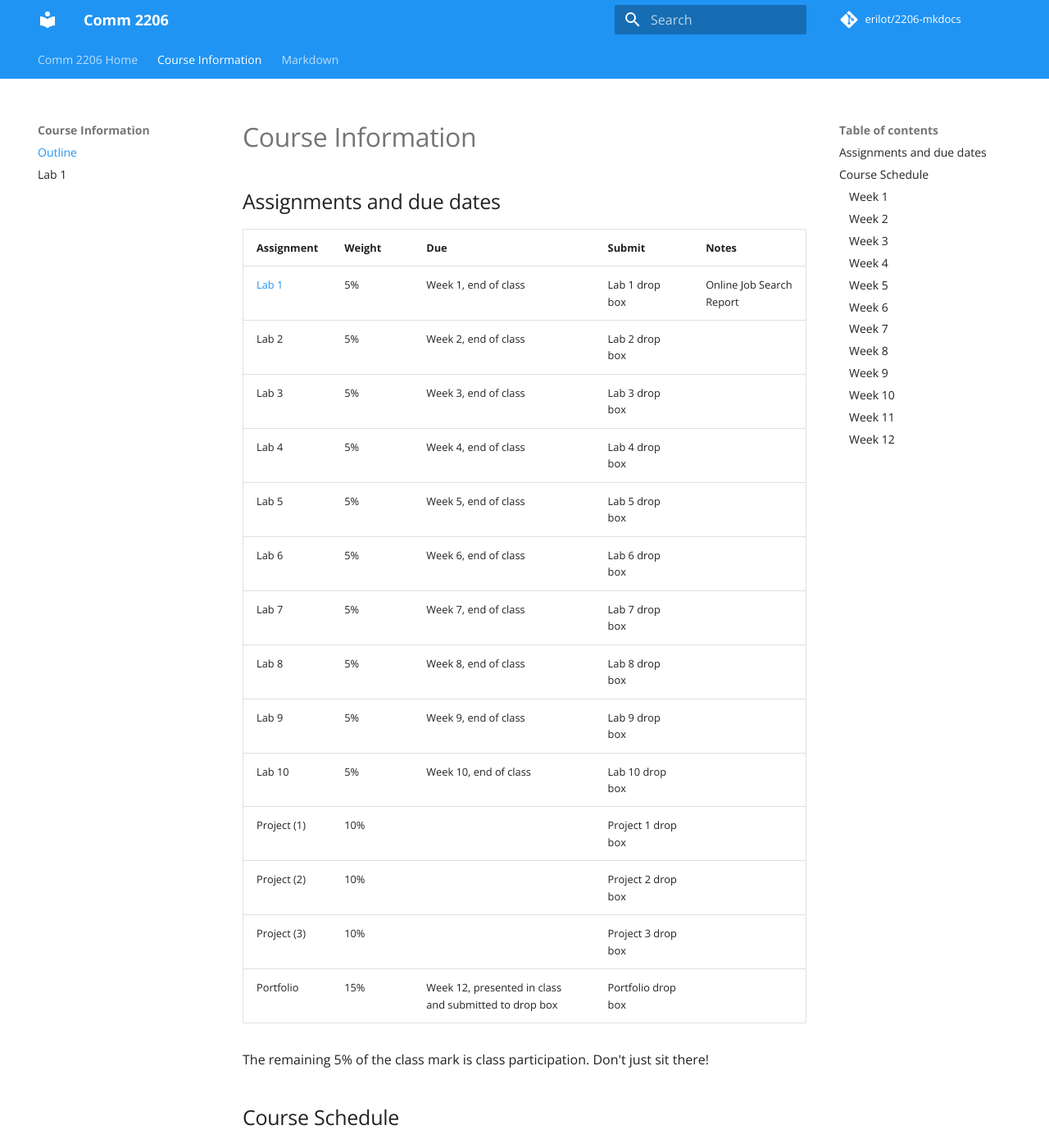
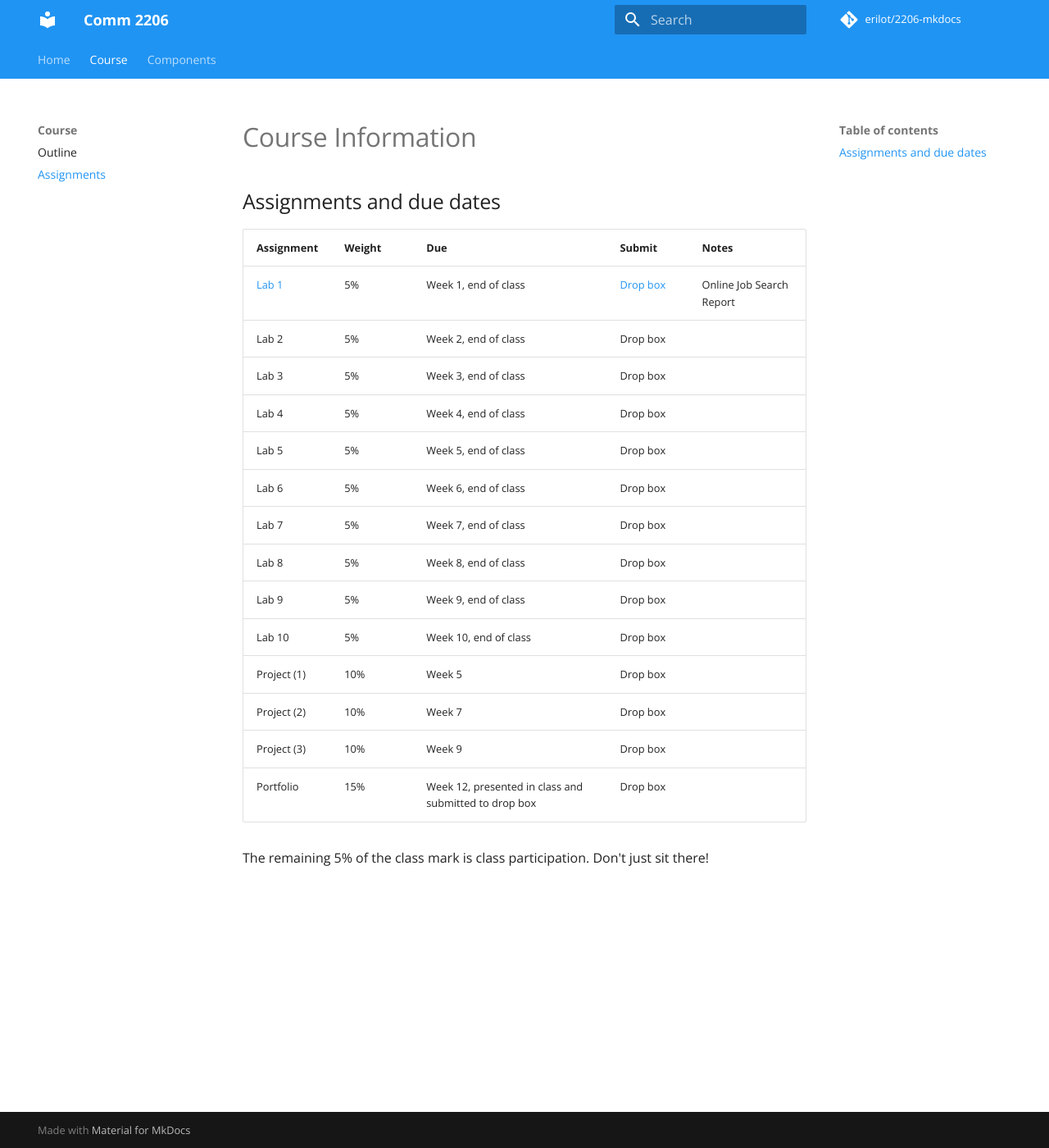
Before and after one commit to erilot/2206-mkdocs, an MkDocs documentation site: the page built from docs/course/assignments.md, in a window 1280 px wide and 1400 px high. Shown: the whole window at 82% size. Built offline with MkDocs 1.6.1 and Material for MkDocs 9.7.7, drawn with Linux system fonts in a browser that asks for light colours; comment, search, counter and statistics services are not loaded; old or Windows-style settings are respelled for this version of MkDocs; some of the changed text lies outside the part shown.

Commit message:
Week 1 update

```diff
--- a/docs/course/assignments.md
+++ b/docs/course/assignments.md
@@ -4,75 +4,19 @@
 
 | Assignment         | Weight | Due        |  Submit    | Notes        |
 |--------------------|--------|------------|------------|--------------|
-| [Lab 1](./lab1.md) | 5%    | Week 1, end of class | Lab 1 drop box | Online Job Search Report |
-| Lab 2              | 5%    | Week 2, end of class | Lab 2 drop box |  |
-| Lab 3              | 5%    | Week 3, end of class | Lab 3 drop box |  |
-| Lab 4              | 5%    | Week 4, end of class | Lab 4 drop box |  |
-| Lab 5              | 5%    | Week 5, end of class | Lab 5 drop box |  |
-| Lab 6              | 5%    | Week 6, end of class | Lab 6 drop box |  |
-| Lab 7              | 5%    | Week 7, end of class | Lab 7 drop box |  |
-| Lab 8              | 5%    | Week 8, end of class | Lab 8 drop box |  |
-| Lab 9              | 5%    | Week 9, end of class | Lab 9 drop box |  |
-| Lab 10             | 5%    | Week 10, end of class | Lab 10 drop box |  |
-| Project (1)     | 10%   |  | Project 1 drop box |  |
-| Project (2)     | 10%   |  | Project 2 drop box |  |
-| Project (3)     | 10%   |  | Project 3 drop box |  |
-| Portfolio          | 15%   | Week 12, presented in class and submitted to drop box | Portfolio drop box |  |
+| [Lab 1](./labs/lab1.md) | 5%    | Week 1, end of class | [Drop box](https://learn.bcit.ca/d2l/le/content/433975/viewContent/2829792/View) | Online Job Search Report |
+| Lab 2              | 5%    | Week 2, end of class | Drop box |  |
+| Lab 3              | 5%    | Week 3, end of class | Drop box |  |
+| Lab 4              | 5%    | Week 4, end of class | Drop box |  |
+| Lab 5              | 5%    | Week 5, end of class | Drop box |  |
+| Lab 6              | 5%    | Week 6, end of class | Drop box |  |
+| Lab 7              | 5%    | Week 7, end of class | Drop box |  |
+| Lab 8              | 5%    | Week 8, end of class | Drop box |  |
+| Lab 9              | 5%    | Week 9, end of class | Drop box |  |
+| Lab 10             | 5%    | Week 10, end of class | Drop box |  |
+| Project (1)     | 10%   | Week 5 | Drop box |  |
+| Project (2)     | 10%   | Week 7 | Drop box |  |
+| Project (3)     | 10%   | Week 9 | Drop box |  |
+| Portfolio       | 15%   | Week 12, presented in class and submitted to drop box | Drop box |  |
 
 The remaining 5% of the class mark is class participation. Don't just sit there!
-
-## Course Schedule
-
-This is a *very* rough outline; things will change based on how quickly we move through material and what questions come up as we go.
-
-### Week 1
-
-* Course: Introduction
-* Background: Cloud Documentation
-* Tools: Markdown
-
-### Week 2
-
-* Tools: Version Control (Git) I
-* Tools: MkDocs I
-
-### Week 3
-
-* Writing: Procedural Documentation
-
-### Week 4
-
-* Writing: Reference Documentation
-
-### Week 5
-
-* Writing: Schematic Documentation
-
-### Week 6
-
-* Tools: MkDocs II
-
-### Week 7
-
-* Industry: Documentation Process
-
-### Week 8
-
-* Industry: Agile Methodology
-
-### Week 9
-
-* Industry: Project Management Tools
-
-### Week 10
-
-* APIs I
-
-### Week 11
-
-* APIs II
-
-### Week 12
-
-* Review
-* Portfolio Presentation
--- a/mkdocs.yml
+++ b/mkdocs.yml
@@ -1,5 +1,8 @@
 site_name: Comm 2206
-theme: material
+theme:
+  name: material
+  feature:
+    tabs: true
 
 repo_name: 'erilot/2206-mkdocs'
 repo_url: 'https://github.com/erilot/2206-mkdocs'
@@ -15,34 +18,18 @@ extra:
   font:
     text: 'Open Sans'
     code: 'Source Code Pro'
-  feature:
-    tabs: true
+
 
 pages:
-  - "Comm 2206 Home" : index.md
-  - "Course Information":
-    - Outline: course/assignments.md
-    - Lab 1: course/lab1.md
-    # - Lab 2: course/lab2.md
-    # - Lab 3: course/lab3.md
-    # - Lab 4: course/lab4.md
-    # - Lab 5: course/lab5.md
-    # - Lab 6: course/lab6.md
-    # - Lab 7: course/lab7.md
-    # - Lab 8: course/lab8.md
-    # - Lab 9: course/lab9.md
-  - "Markdown":
-    # - Markdown : markdown/md-intro.md
-    - Reference : markdown/md-reference.md
-  # - "MkDocs":
-  #   - Home: mkdocs-intro/index.md
-  #   - About MkDocs: mkdocs-intro/about-mkdocs.md
-  #   - References: mkdocs-intro/mkdocs-references.md
-  #   - A Simple MkDocs Project: mkdocs-intro/simple-project.md
-  #   - Installing the Toolset: mkdocs-intro/installing.md
-  #   - Using MkDocs: mkdocs-intro/using.md
-  #   - Command Line Reference: mkdocs-intro/cmd-reference.md
-  #   - Markdown Reference: mkdocs-intro/md-reference.md
-  # - "APIs":
-  #   - About APIs: apis/about-apis.md
-  #   - Assignment: apis/assignment.md
+  - "Home": index.md
+  - "Course":
+    - Outline: course/outline.md
+    - Assignments: course/assignments.md
+  - "Components":
+    - Labs:
+      - Lab 1: course/labs/lab1.md
+    - Project:
+      - Project Overview: course/project/project-overview.md
+      - Project Detail: course/project/project-detail.md
+  # - "Markdown":
+  #   - Reference : markdown/md-reference.md
```
Also changed, not shown: docs/course/outline.md (added, +55 -0 lines), docs/course/project/part-1.md (added, +9 -0 lines), docs/course/project/project-detail.md (added, +15 -0 lines), docs/course/project/project-overview.md (added, +1 -0 lines), docs/markdown/md-reference.md (+6 -10 lines), docs/course/labs/lab1.md (renamed from docs/course/lab1.md), docs/course/labs/lab2.md (added), docs/course/labs/lab3.md (added), docs/course/labs/lab4.md (added), docs/course/labs/lab5.md (added), docs/course/labs/lab6.md (added), docs/course/labs/lab7.md (added), docs/course/labs/lab8.md (added), docs/course/labs/lab9.md (added), 2 more files.
